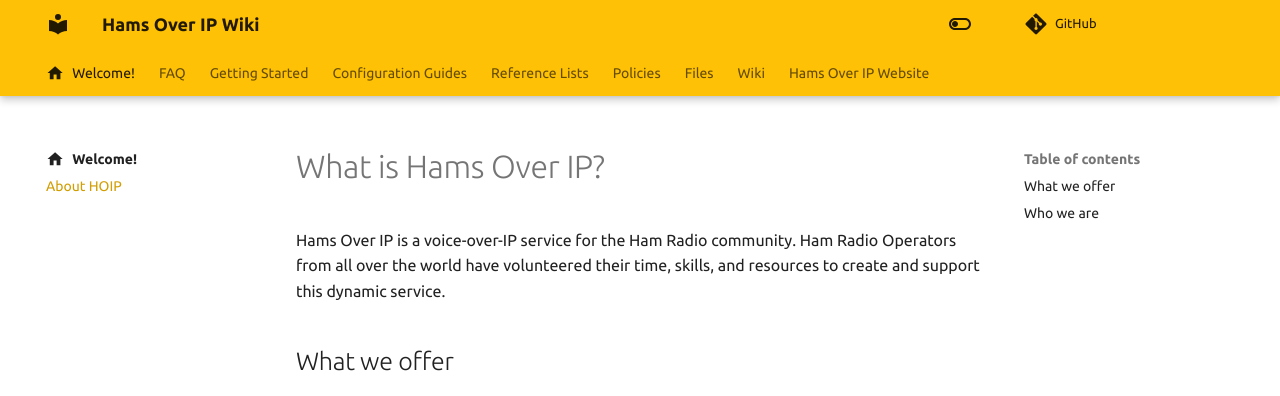
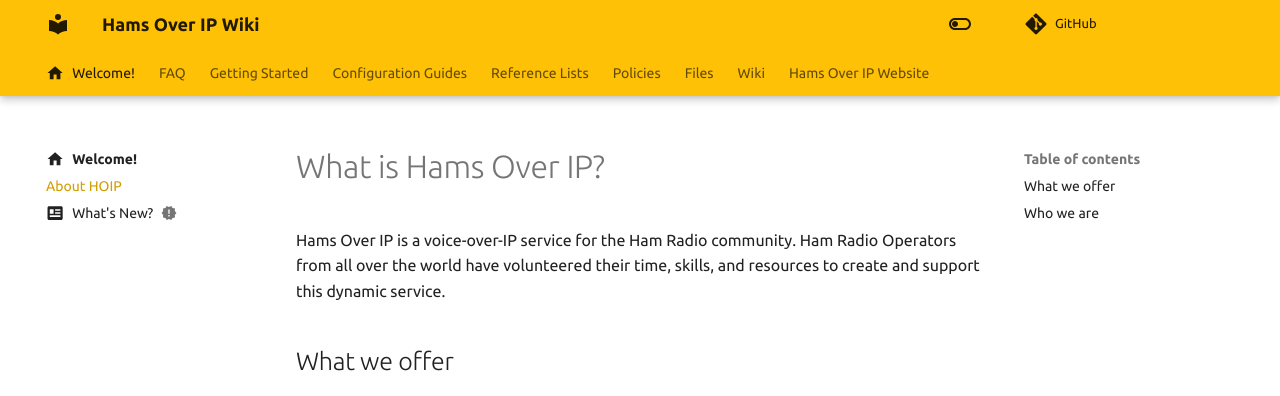
Before and after one commit to hamsoverip/wiki, an MkDocs documentation site: the page built from docs/about.md, in a window 1280 px wide. Shown: the top 396 px of the page. Built offline with MkDocs 1.6.1 and Material for MkDocs 9.7.7, drawn with Linux system fonts in a browser that asks for light colours; comment, search, counter and statistics services are not loaded.

Commit message:
Updated: mkdocs.yaml - new features and nav changes

```diff
--- a/mkdocs.yml
+++ b/mkdocs.yml
@@ -7,14 +7,15 @@
   name: 'material'
   features:
     - content.code.copy
+    - content.footnote.tooltips
+    - content.tabs.linked
     - content.tooltips
     - navigation.indexes
-    - content.tabs.linked
     - navigation.tabs
     - navigation.tabs.sticky
-
   # features:
   #   - navigation.expand
+
   font:
     text: 'Ubuntu'
     code: 'Ubuntu Mono'
@@ -42,6 +43,7 @@
   - codehilite:
       guess_lang: false
   #- def_list
+  - footnotes
   - md_in_html
   - pymdownx.blocks.html
   - pymdownx.critic
@@ -64,13 +66,11 @@
   - toc:
       permalink: true
 
-
 nav:
   - Welcome!:
     - index.md
     - About HOIP: about.md
-
-#  - Latest News: news.md
+    - What's New?: whats-new.md
 
   - FAQ:
     - guides/faq.md
@@ -80,6 +80,7 @@
     - guides/user/getting-started.md
     - Finding Help: guides/user/support.md
     - Joining our Chat Servers: guides/user/chat-services.md
+    - Discord Helpers: guides/user/discord-helpers.md
     - Our Social Media: guides/user/social-media.md
 
   - Configuration Guides:
```
